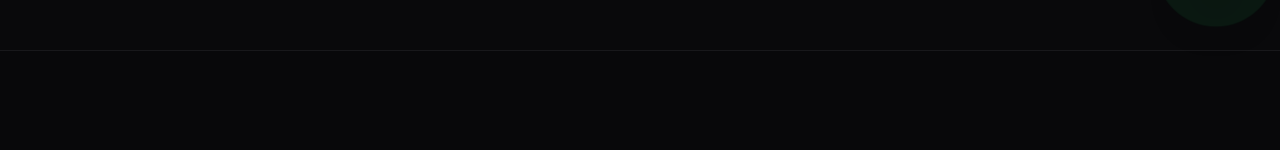
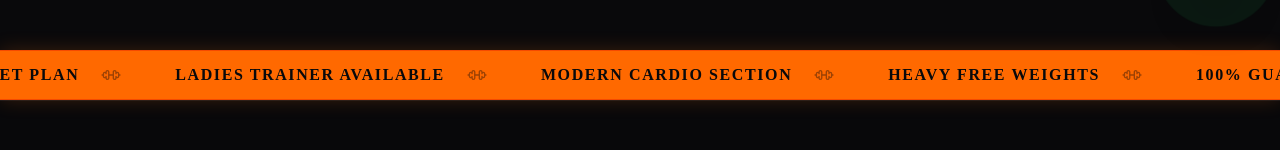
Before and after one commit to avichal-08/PMW-Infinity-Gym, a Next.js app: page / in a window 1280 px wide. Shown: the part 770-920 px from the top of the page. Built offline with nearby package versions, Linux system fonts and the light colour scheme.

Commit message:
feat: added hype banner at the landing page

```diff
--- a/app/globals.css
+++ b/app/globals.css
@@ -127,3 +127,18 @@
     @apply font-sans;
   }
 }
+
+/* Infinite Marquee Animation */
+@keyframes marquee {
+  0% { transform: translateX(0%); }
+  100% { transform: translateX(-50%); }
+}
+
+.animate-marquee {
+  animation: marquee 25s linear infinite;
+}
+
+/* Optional: Pause the scrolling when the user hovers over it */
+.animate-marquee:hover {
+  animation-play-state: paused;
+}
--- a/app/page.tsx
+++ b/app/page.tsx
@@ -5,12 +5,14 @@ import { Services } from "@/components/sections/Services";
 import { Transformations } from "@/components/sections/Transformations";
 import { Pricing } from "@/components/sections/Pricing";
 import { FAQ } from "@/components/sections/FAQ";
+import { HypeBanner } from "@/components/HypeBanner";
 
 export default function Home() {
   return (
     <main className="min-h-screen bg-zinc-950 font-sans selection:bg-orange-500/30">
       <Header />
       <Hero />
+      <HypeBanner/>
       <Services />
       <Transformations />
       <Pricing />
--- /dev/null
+++ b/components/HypeBanner.tsx
@@ -0,0 +1,27 @@
+import { Dumbbell } from 'lucide-react';
+
+export function HypeBanner() {
+  const highlights = [
+    "100% Guaranteed Results",
+    "Fully AC Premium Facility",
+    "5 Expert Trainers",
+    "Free Customized Diet Plan",
+    "Ladies Trainer Available",
+    "Modern Cardio Section",
+    "Heavy Free Weights"
+  ];
+  const marqueeItems = [...highlights, ...highlights, ...highlights, ...highlights];
+
+  return (
+    <div className="w-full bg-orange-500 py-3 overflow-hidden flex whitespace-nowrap border-y border-orange-600 relative z-10 shadow-[0_0_20px_rgba(249,115,22,0.2)]">
+      <div className="flex w-max animate-marquee items-center group">
+        {marqueeItems.map((item, idx) => (
+          <div key={idx} className="flex items-center text-sm md:text-base font-black tracking-widest uppercase text-zinc-950 px-4">
+            {item}
+            <Dumbbell className="h-4 w-4 mx-6 opacity-40 rotate-45" />
+          </div>
+        ))}
+      </div>
+    </div>
+  );
+}
```
